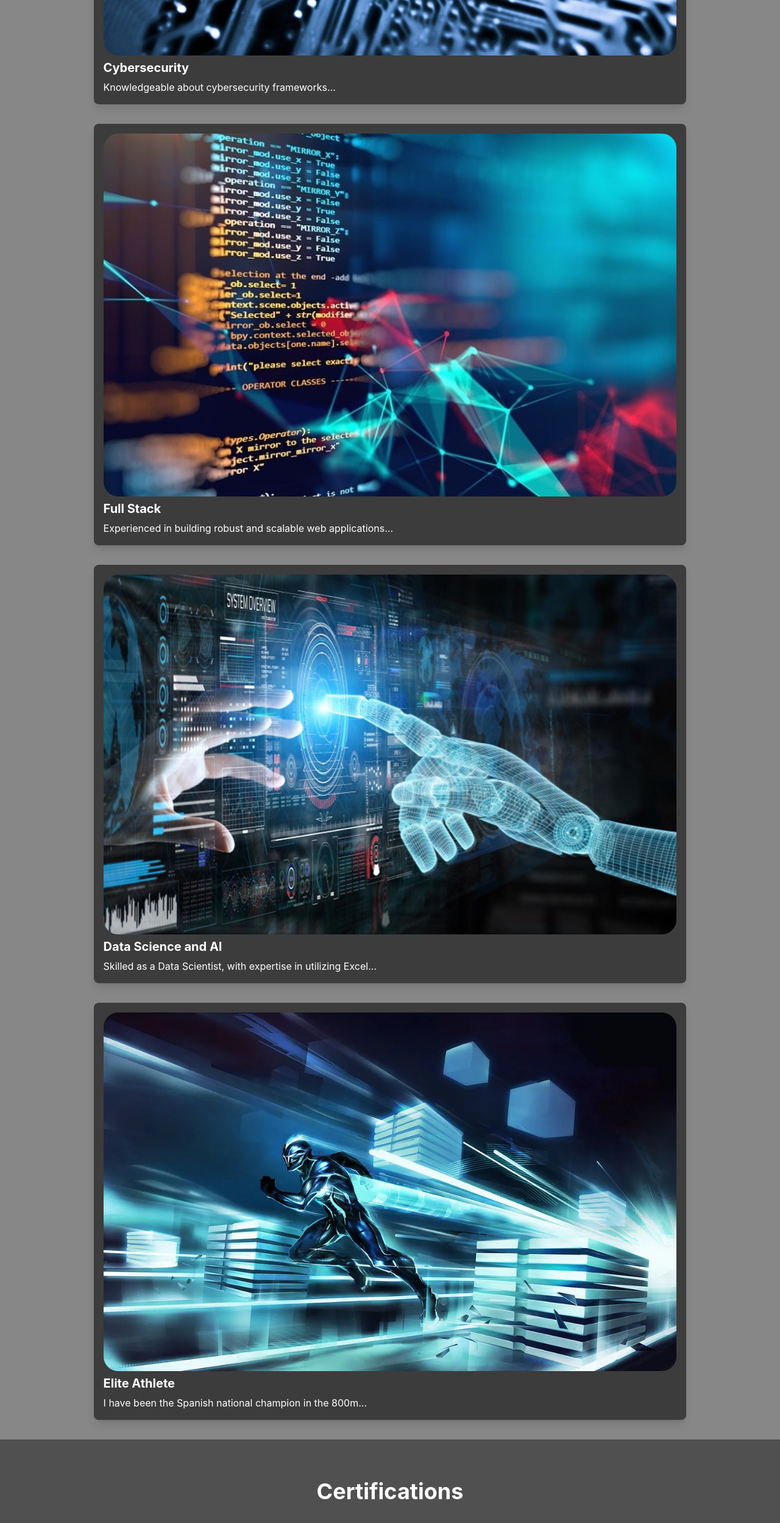
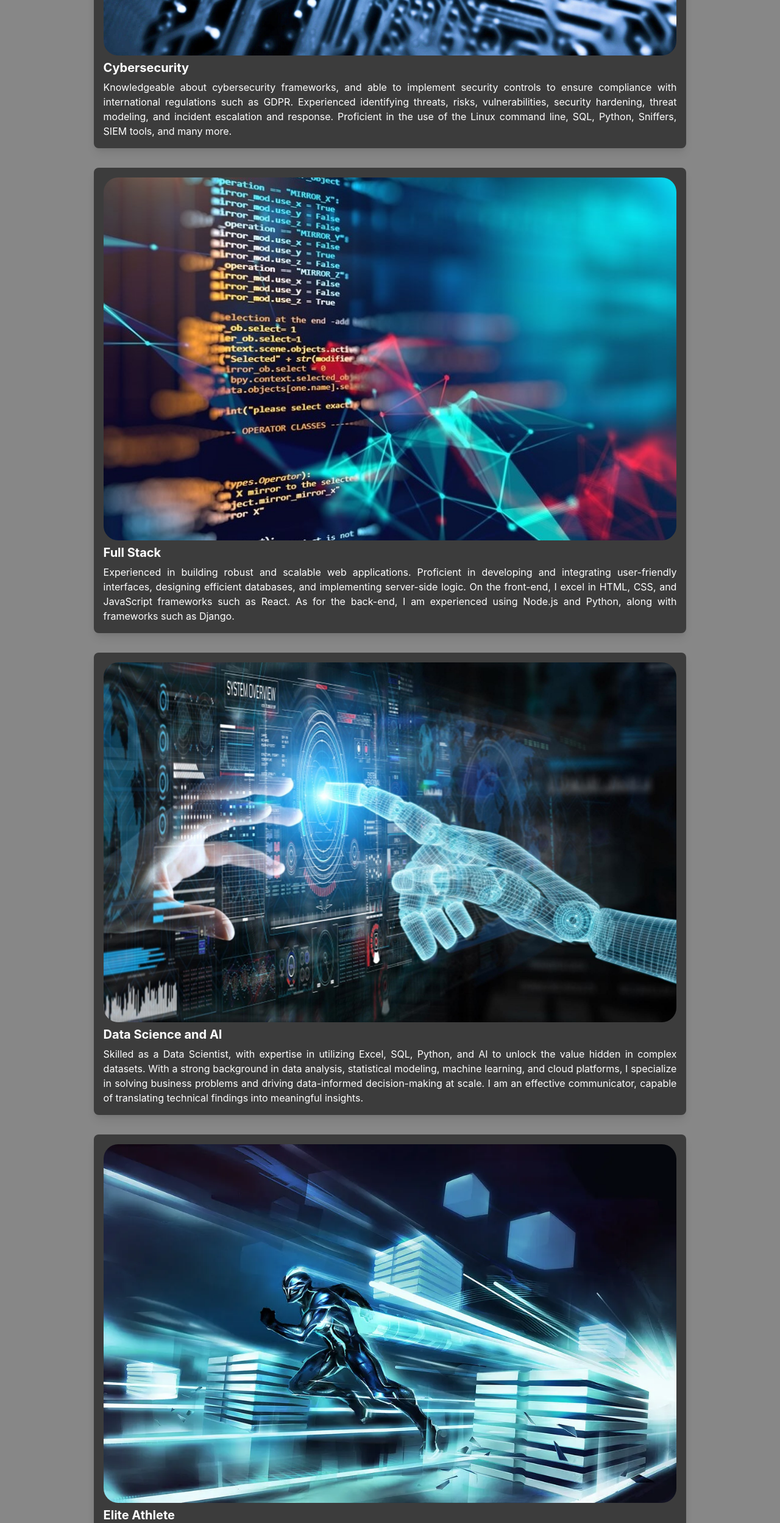
Before and after one commit to pedrool00/My-Portfolio-Website, a React (Create React App) app: page / in a window 1280 px wide. Shown: the part 1420-3917 px from the top of the page at 61% size. Built offline with nearby package versions, Linux system fonts and the light colour scheme.

Commit message:
Little Fix

```diff
--- a/src/components/SkillsSection.js
+++ b/src/components/SkillsSection.js
@@ -3,26 +3,30 @@ import FullScreenSection from "./FullScreenSection";
 import { Box, Heading, useMediaQuery } from "@chakra-ui/react";
 import Card from "./Card";
 
-// Array of skill objects
+// Array of project objects
 const skills = [
   {
     title: "Cybersecurity",
-    description: "Knowledgeable about cybersecurity frameworks...",
+    description:
+      "Knowledgeable about cybersecurity frameworks, and able to implement security controls to ensure compliance with international regulations such as GDPR. Experienced identifying threats, risks, vulnerabilities, security hardening, threat modeling, and incident escalation and response. Proficient in the use of the Linux command line, SQL, Python, Sniffers, SIEM tools, and many more.",
     getImageSrc: () => require("../images/photo1.jpg"),
   },
   {
     title: "Full Stack",
-    description: "Experienced in building robust and scalable web applications...",
+    description:
+      "Experienced in building robust and scalable web applications. Proficient in developing and integrating user-friendly interfaces, designing efficient databases, and implementing server-side logic. On the front-end, I excel in HTML, CSS, and JavaScript frameworks such as React. As for the back-end, I am experienced using Node.js and Python, along with frameworks such as Django.",
     getImageSrc: () => require("../images/photo2.jpg"),
   },
   {
     title: "Data Science and AI",
-    description: "Skilled as a Data Scientist, with expertise in utilizing Excel...",
+    description:
+      "Skilled as a Data Scientist, with expertise in utilizing Excel, SQL, Python, and AI to unlock the value hidden in complex datasets. With a strong background in data analysis, statistical modeling, machine learning, and cloud platforms, I specialize in solving business problems and driving data-informed decision-making at scale. I am an effective communicator, capable of translating technical findings into meaningful insights.",
     getImageSrc: () => require("../images/photo3.jpg"),
   },
   {
     title: "Elite Athlete",
-    description: "I have been the Spanish national champion in the 800m...",
+    description:
+      "I have been the Spanish national champion in the 800m, representing my country at the highest level. I am honored to have been sponsored by New Balance, a leading global brand. Additionally, in my collegiate career, I studied in the US at TXST University, where I was recognized as the Student-Athlete of the Year due to my athletic achievements. As the team captain, I did my best inspiring my teammates to excel both on and off the track.",
     getImageSrc: () => require("../images/photo4.jpg"),
   },
 ];
```
